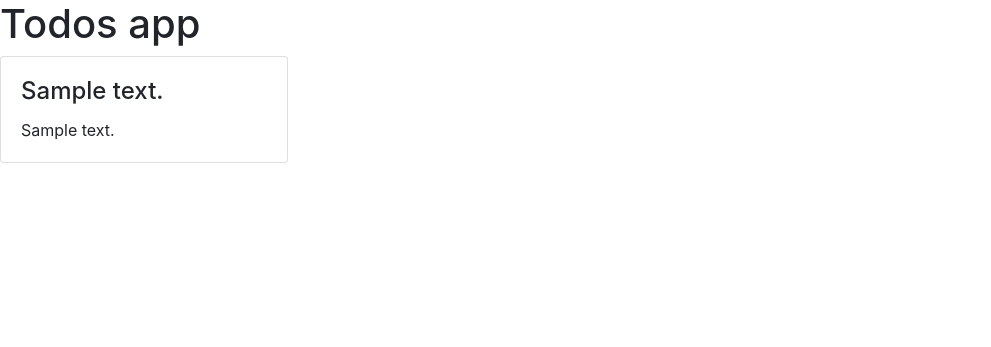
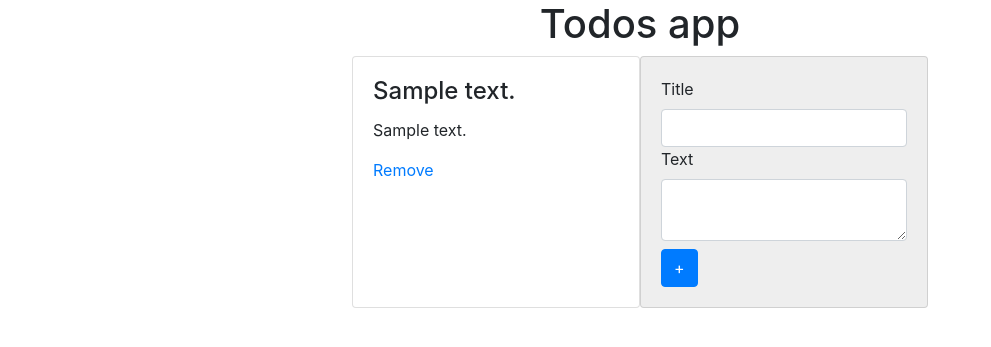
Before and after one commit to Griperis/django-heroku-deployment, a Django app: template todos/templates/todos/index.html in a window 1280 px wide. Shown: the top 347 px of the page, without its empty margins (0-991 px from the left). Run offline with Django 3.2, Linux system fonts and the light colour scheme; the template is opened without the code that fills it: values that come from a table or form of the project are taken from there, others are empty; tables that the repository leaves empty hold one stand-in row (values such as "Sample post"); some libraries are stand-ins or nearby versions.

Commit message:
working + and - off todos

```diff
--- a/plgnd/urls.py
+++ b/plgnd/urls.py
@@ -18,5 +18,5 @@ from django.urls import path, include
 
 urlpatterns = [
     path('admin/', admin.site.urls),
-    path('', include('todos.urls'))
+    path('todos/', include('todos.urls'))
 ]
--- a/todos/templates/todos/index.html
+++ b/todos/templates/todos/index.html
@@ -8,17 +8,30 @@
 </head>
 
 <body>
-
-    <h1>Todos app</h1>
-    <div class="flex">
+    <div class="container">
+        <h1 class="text-center">Todos app</h1>
+        <div class="d-flex flex-wrap justify-content-center">
             {% for todo in todos %}
             <div class="card text-left" style="width: 18rem">
                 <div class="card-body">
                     <h4 class="card-title">{{ todo.title_text }}</h4>
                     <p class="card-text">{{ todo.detail }}</p>
+                    <a href="{% url 'delete_todo' todo.id %}">Remove</a>
                 </div>
             </div>
             {% endfor %}
+            <div class="card" style="width: 18rem; background: #eeeeee;">
+                <div class="card-body">
+                <form action="." method="POST">
+                        {% csrf_token %}
+                        <label for="todo-input-header">Title</label>
+                        <input name="title" class="form-control" id="todo-input-header" type="text"/>
+                        <label for="todo-input-text">Text</label>
+                        <textarea name="text-detail" class="form-control" id="todo-input-text"></textarea>
+                        <button type="submit" class="btn btn-primary mt-2">+</button>
+                </form>
+            </div>
+        </div>
     </div>
     {% comment %} Bootstrap 4.0 scripts {% endcomment %}
     <script src="https://code.jquery.com/jquery-3.3.1.slim.min.js" integrity="sha384-q8i/X+965DzO0rT7abK41JStQIAqVgRVzpbzo5smXKp4YfRvH+8abtTE1Pi6jizo" crossorigin="anonymous"></script>
--- a/todos/urls.py
+++ b/todos/urls.py
@@ -1,7 +1,8 @@
 from django.urls import path
-
+from django.conf.urls import url
 from . import views
 
 urlpatterns = [
     path('', views.index, name='index'),
+    path('<int:id>/delete', views.delete_todo, name='delete_todo'),
 ]
```
Also changed, not shown: todos/views.py (+12 -2 lines), todos/migrations/0001_initial.py (added). Lines whose indentation alone changed are shown as unchanged.
